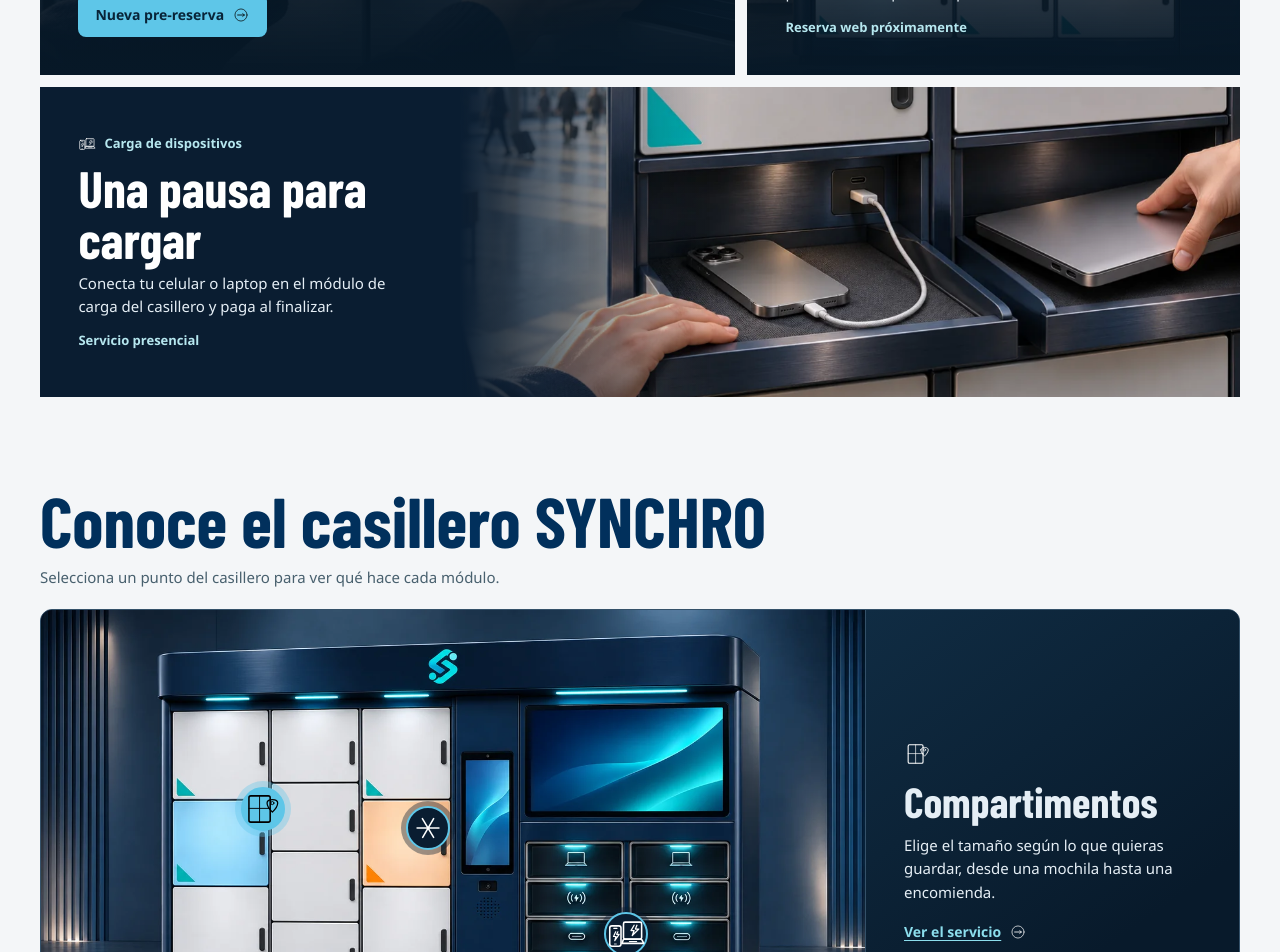
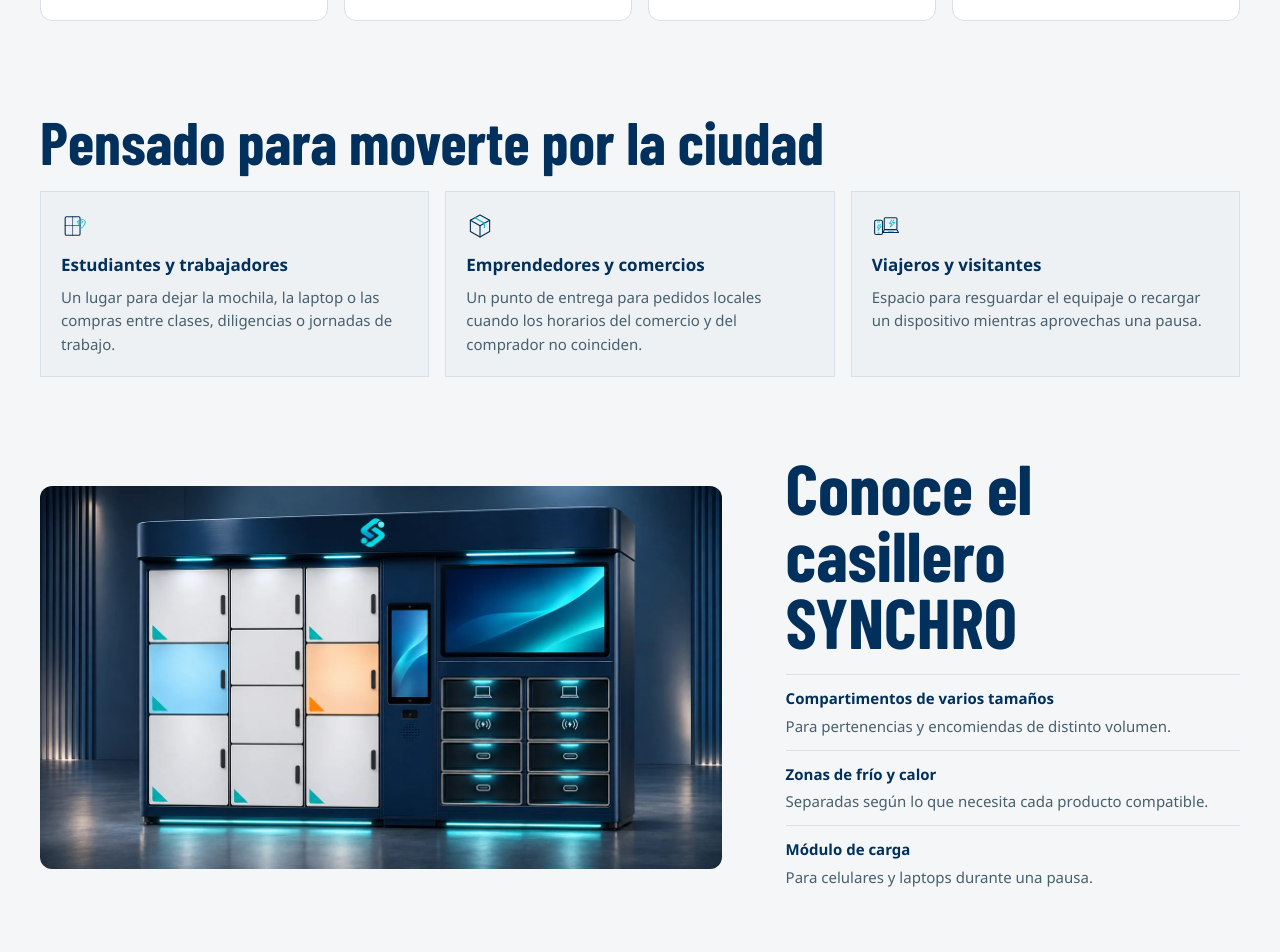
Before and after one commit to Bjosue95/SYNCHRO, a Vue app in the folder frontend/usuarios-app/: page / in a window 1280 px wide. Shown: the part 1580-2532 px from the top of the page. Built offline with nearby package versions, Linux system fonts and the light colour scheme; no server answers.

Commit message:
Alinea la portada al informe y las referencias de SYNCHRO

```diff
--- a/frontend/usuarios-app/src/styles/portada.css
+++ b/frontend/usuarios-app/src/styles/portada.css
@@ -115,74 +115,51 @@
 .guia-encomiendas p, .historia-synchro p { color: var(--text-muted); }
 .escenas-servicio {
   display: grid;
-  grid-template-columns: repeat(12, minmax(0, 1fr));
-  gap: 12px;
+  grid-template-columns: repeat(4, minmax(0, 1fr));
+  gap: 16px;
 }
 .escena-servicio {
-  position: relative;
-  isolation: isolate;
   display: grid;
-  align-items: end;
+  grid-template-rows: auto 1fr;
   min-width: 0;
-  min-height: 310px;
-  grid-column: span 5;
   overflow: hidden;
-  background: #0a1d31;
-  color: #fff;
+  border: 1px solid var(--border);
+  border-radius: var(--radius-panel);
+  background: var(--surface);
+  transition: border-color 180ms var(--ease-ui);
 }
-.escena-servicio:first-child { grid-column: span 7; grid-row: span 2; }
-.escena-servicio:last-child {
-  grid-column: 1 / -1;
-  grid-template-columns: minmax(0, .7fr) minmax(0, 1.3fr);
-  align-items: center;
+.escena-servicio:hover { border-color: var(--ring); }
+.foto-servicio { margin: 0; overflow: hidden; background: #0a1d31; aspect-ratio: 16/11; }
+.foto-servicio img {
+  display: block;
+  width: 100%;
+  height: 100%;
+  object-fit: cover;
+  transition: transform 420ms var(--ease-ui);
 }
-.foto-servicio { position: absolute; inset: 0; z-index: -1; margin: 0; overflow: hidden; }
-.foto-servicio img { display: block; width: 100%; height: 100%; object-fit: cover; }
-.foto-servicio::after {
-  position: absolute;
-  inset: 0;
-  content: "";
-  background: linear-gradient(0deg, #071827 0%, #071827c9 30%, #0718270a 82%);
-  pointer-events: none;
-}
-.escena-servicio:first-child .foto-servicio img { object-position: 56% center; }
-.escena-servicio:last-child .foto-servicio { grid-column: 2; grid-row: 1; }
-.escena-servicio:last-child .foto-servicio::after { background: linear-gradient(90deg, #0a1d31, transparent 32%); }
-.escena-servicio:last-child .ficha-servicio { grid-column: 1; grid-row: 1; }
-.escena-servicio.escena-visible .foto-servicio { animation: abrir-escena 870ms var(--ease-ui) both; }
-@keyframes abrir-escena {
-  from { clip-path: inset(0 95% 0 0); }
-  to { clip-path: inset(0); }
-}
-@supports (animation-timeline: view()) {
-  .foto-servicio img {
-    animation: recorrer-foto linear both;
-    animation-timeline: view();
-    animation-range: entry 0% exit 100%;
-  }
-  @keyframes recorrer-foto {
-    from { transform: scale(1.13) translateY(5%); }
-    to { transform: scale(1.13) translateY(-5%); }
-  }
-}
-.ficha-servicio { max-width: 52ch; padding: clamp(20px, 3vw, 40px) clamp(20px, 3vw, 40px); }
+.escena-servicio:hover .foto-servicio img { transform: scale(1.045); }
+.escena-servicio.escena-visible .foto-servicio img { animation: abrir-escena 620ms var(--ease-ui); }
+@keyframes abrir-escena { from { opacity: .62; transform: scale(1.065); } }
+.ficha-servicio { display: flex; flex-direction: column; align-items: start; padding: 20px; }
 .ficha-servicio .nombre-servicio {
   display: flex;
   align-items: center;
   gap: 8px;
-  margin: 0 0 8px;
-  color: #b6e7ef;
+  margin: 0 0 12px;
+  color: var(--accent-text);
   font-size: 13px;
   font-weight: 600;
 }
-.nombre-servicio .icono-ui { filter: brightness(0) invert(1); }
-.ficha-servicio h3 { margin: 0; font: 700 clamp(32px, 4vw, 53px)/1 var(--tipografia-cartel); }
-.escena-servicio:first-child h3 { font-size: clamp(42px, 5vw, 72px); }
-.ficha-servicio p { margin: 8px 0 0; color: #e5eef5; }
-.ficha-servicio .boton { margin-top: 16px; color: #082438; background: var(--brand-sky); }
-.ficha-servicio .boton:hover { background: #b3ecf5; }
-.ficha-servicio .boton .icono-ui { filter: brightness(0); }
-.ficha-servicio .servicio-estado { margin-top: 12px; color: #b6e7ef; font-size: 13px; font-weight: 600; }
+.ficha-servicio h3 { margin: 0; color: var(--text-strong); font: 700 clamp(29px, 3vw, 44px)/1 var(--tipografia-cartel); }
+.ficha-servicio p { margin: 12px 0 20px; color: var(--text-muted); }
+.ficha-servicio .boton { margin-top: auto; }
+.ficha-servicio .servicio-estado { margin: auto 0 0; color: var(--accent-text); font-size: 13px; font-weight: 600; }
+.casos-synchro { padding-bottom: clamp(44px, 6vw, 80px); }
+.casos-synchro h2 { margin: 0 0 20px; color: var(--text-strong); font: 700 clamp(34px, 5vw, 60px)/1 var(--tipografia-cartel); }
+.casos-rejilla, .historia-proposito { display: grid; grid-template-columns: repeat(3, minmax(0, 1fr)); gap: 16px; }
+.casos-rejilla article, .historia-proposito article { padding: 20px; background: var(--surface-soft); border: 1px solid var(--border); }
+.casos-rejilla h3, .historia-proposito h3 { margin: 12px 0 0; color: var(--text-strong); font-size: 17px; }
+.casos-rejilla p, .historia-proposito p { margin: 8px 0 0; color: var(--text-muted); }
 
 .banda-encomiendas { padding-block: 48px; background: var(--surface); border-block: 1px solid var(--border); }
 .guia-encomiendas {
@@ -212,61 +189,21 @@
   font: 500 15px var(--font-ref);
 }
 .pasos-guia span { color: var(--text-muted); font-size: 14px; }
-.modelo-synchro { padding-bottom: clamp(48px, 7vw, 88px); }
-.modelo-descripcion { margin-bottom: 20px; }
-.modelo-descripcion p { margin: 12px 0 0; color: var(--text-muted); }
-.modelo-interactivo {
+.modelo-synchro {
   display: grid;
-  grid-template-columns: minmax(0, 2.2fr) minmax(238px, 1fr);
-  overflow: hidden;
-  border-radius: var(--radius-panel);
-  background: #0a1d31;
-  border: 1px solid #345169;
+  grid-template-columns: minmax(0, 1.2fr) minmax(0, .8fr);
+  align-items: center;
+  gap: clamp(24px, 5vw, 72px);
+  padding-bottom: clamp(48px, 7vw, 88px);
 }
-.modelo-imagen { position: relative; margin: 0; align-self: center; }
+.modelo-imagen { margin: 0; overflow: hidden; background: #0a1d31; border-radius: var(--radius-panel); }
 .modelo-imagen img { display: block; width: 100%; height: auto; }
-.modelo-puntos { position: absolute; inset: 0; }
-.modelo-punto {
-  position: absolute;
-  inset: var(--punto-y) auto auto var(--punto-x);
-  display: grid;
-  place-items: center;
-  width: 44px;
-  height: 44px;
-  padding: 0;
-  transform: translate(-50%, -50%);
-  border: 2px solid var(--brand-sky);
-  border-radius: 50%;
-  background: #0a1d31;
-  box-shadow: 0 0 0 5px #0a1d3166;
-  transition: background-color 180ms var(--ease-ui), box-shadow 180ms var(--ease-ui);
-}
-.modelo-punto .icono-ui { filter: brightness(0) invert(1); }
-.modelo-punto:hover, .modelo-punto[aria-pressed="true"] {
-  background: var(--brand-sky);
-  box-shadow: 0 0 0 6px #5ec6e85c;
-}
-.modelo-punto:hover .icono-ui, .modelo-punto[aria-pressed="true"] .icono-ui { filter: brightness(0); }
-.modelo-punto:focus-visible { outline-color: #fff; outline-offset: 5px; }
-.modelo-detalle {
-  display: grid;
-  align-items: center;
-  min-height: 228px;
-  padding: clamp(20px, 3vw, 40px);
-  border-inline-start: 1px solid #345169;
-  background: linear-gradient(145deg, #102c43, #081a2b 70%);
-  color: #e5eef5;
-  --accent-text: #8cdeed;
-  --text-strong: #fff;
-  --ring: #8cdeed;
-}
-.modelo-ficha > .icono-ui, .modelo-ficha a .icono-ui { filter: brightness(0) invert(1); }
-.modelo-ficha h3 { margin: 12px 0 0; font: 700 clamp(29px, 3.3vw, 46px)/1 var(--tipografia-cartel); }
-.modelo-ficha p { margin: 12px 0 16px; }
-.modulo-enter-active, .modulo-leave-active { transition: opacity 160ms var(--ease-ui), transform 160ms var(--ease-ui); }
-.modulo-enter-from { opacity: 0; transform: translateX(8px); }
-.modulo-leave-to { opacity: 0; transform: translateX(-8px); }
-.modelo-synchro.escena-visible .modelo-interactivo { animation: entrada-portada 620ms var(--ease-ui) both; }
+.modelo-synchro.escena-visible .modelo-imagen img { animation: abrir-escena 820ms var(--ease-ui); }
+.modelo-partes { margin: 20px 0 0; }
+.modelo-partes > div { padding: 12px 0; border-top: 1px solid var(--border); }
+.modelo-partes dt { color: var(--text-strong); font-weight: 600; }
+.modelo-partes dd { margin: 4px 0 0; color: var(--text-muted); }
+.historia-proposito { grid-template-columns: repeat(2, minmax(0, 1fr)); margin-top: 24px; }
 .historia-synchro { padding-block: clamp(48px, 6vw, 72px); }
 .historia-texto { max-width: 72ch; }
 .historia-intro { font-size: 17px; }
@@ -312,8 +249,7 @@
 @media (max-width: 900px) {
   .montaje-portada { grid-template-columns: minmax(0, .92fr) minmax(0, 1.08fr); }
   .portada h1 { font-size: clamp(54px, 8.8vw, 88px); }
-  .escena-servicio:first-child { grid-column: span 6; }
-  .escena-servicio { grid-column: span 6; }
+  .escenas-servicio { grid-template-columns: repeat(2, minmax(0, 1fr)); }
 }
 @media (max-width: 760px) {
   .cabecera-landing .header-publico {
@@ -325,7 +261,7 @@
   .sitio-secciones { order: 3; grid-column: 1 / -1; justify-content: space-between; gap: 8px; }
   .sitio-secciones a { font-size: 13px; }
   .inicio-servicios section[id], .escena-servicio { scroll-margin-block-start: 36px; }
-  .montaje-portada, .guia-encomiendas, .modelo-interactivo, .preguntas-synchro { grid-template-columns: minmax(0, 1fr); }
+  .montaje-portada, .guia-encomiendas, .modelo-synchro, .preguntas-synchro { grid-template-columns: minmax(0, 1fr); }
   .portada { padding-block: 32px; }
   .portada-escena { padding: 0 12px 12px 0; }
   .portada-contexto { margin-bottom: 8px; }
@@ -333,20 +269,11 @@
   .portada-intro { margin-top: 16px; }
   .portada-modelo { min-height: 0; aspect-ratio: 1.35; }
   .acceso-modelo { position: relative; inset: auto; margin: -12px 8px 0 auto; }
+  .casos-rejilla, .historia-proposito { grid-template-columns: minmax(0, 1fr); }
+  .historia-synchro { padding-block-start: 48px; }
+}
+@media (max-width: 550px) {
   .escenas-servicio { grid-template-columns: minmax(0, 1fr); }
-  .escena-servicio, .escena-servicio:first-child, .escena-servicio:last-child {
-    grid-column: 1;
-    grid-row: auto;
-    grid-template-columns: minmax(0, 1fr);
-    min-height: 370px;
-    align-items: end;
-  }
-  .escena-servicio:last-child .foto-servicio { grid-column: 1; }
-  .escena-servicio:last-child .foto-servicio::after {
-    background: linear-gradient(0deg, #071827 0%, #071827d4 32%, #07182708 80%);
-  }
-  .historia-synchro { padding-block-start: 48px; }
-  .modelo-detalle { border-inline-start: 0; border-top: 1px solid #345169; }
 }
 @media (max-width: 380px) {
   .portada h1 { font-size: 49px; }
@@ -355,8 +282,8 @@
 }
 @media (prefers-reduced-motion: reduce) {
   .portada-texto, .portada-modelo, .portada-modelo > img, .acceso-modelo,
-  .foto-servicio img, .escena-servicio.escena-visible .foto-servicio,
-  .modelo-synchro.escena-visible .modelo-interactivo, .preguntas-lista details[open] p { animation: none; }
+  .escena-servicio.escena-visible .foto-servicio img,
+  .modelo-synchro.escena-visible .modelo-imagen img, .preguntas-lista details[open] p { animation: none; }
 }
 
 .banda-encomiendas {
@@ -379,5 +306,5 @@
 .pasos-guia li { padding-block: 16px; }
 .pasos-guia li::before { font: 700 28px/1 var(--tipografia-cartel); }
 @media (prefers-reduced-motion: reduce) {
-  .modulo-enter-active, .modulo-leave-active { transition: none; }
+  .escena-servicio:hover .foto-servicio img { transform: none; }
 }
--- a/frontend/usuarios-app/src/views/InicioView.vue
+++ b/frontend/usuarios-app/src/views/InicioView.vue
@@ -1,5 +1,5 @@
 <script setup>
-import { computed, onMounted, onUnmounted, ref } from "vue";
+import { onMounted, onUnmounted, ref } from "vue";
 import { RouterLink } from "vue-router";
 import AppIcon from "../components/ui/AppIcon.vue";
 import modeloMultiple from "../assets/multiple.webp";
@@ -38,16 +38,11 @@ const servicios = [
     estado: "Servicio presencial"
   }
 ];
-const modulos = [
-  { id: "guardar", nombre: "Compartimentos", icono: "casillero", x: "27%", y: "43%",
-    detalle: "Elige el tamaño según lo que quieras guardar, desde una mochila hasta una encomienda.", servicio: "#pertenencias" },
-  { id: "termico", nombre: "Frío y calor", icono: "temperatura", x: "47%", y: "47%",
-    detalle: "Las zonas térmicas están separadas para resguardar productos compatibles con frío o calor.", servicio: "#temperatura" },
-  { id: "recargar", nombre: "Módulo de carga", icono: "carga", x: "71%", y: "70%",
-    detalle: "Conecta tu celular o laptop durante una pausa desde el módulo de carga presencial.", servicio: "#carga" }
+const usos = [
+  { icono: "casillero", titulo: "Estudiantes y trabajadores", descripcion: "Un lugar para dejar la mochila, la laptop o las compras entre clases, diligencias o jornadas de trabajo." },
+  { icono: "encomienda", titulo: "Emprendedores y comercios", descripcion: "Un punto de entrega para pedidos locales cuando los horarios del comercio y del comprador no coinciden." },
+  { icono: "carga", titulo: "Viajeros y visitantes", descripcion: "Espacio para resguardar el equipaje o recargar un dispositivo mientras aprovechas una pausa." }
 ];
-const moduloActivo = ref(modulos[0].id);
-const modulo = computed(() => modulos.find(item => item.id === moduloActivo.value));
 const preguntas = [
   {
     pregunta: "¿Qué puedo gestionar desde la web?",
@@ -92,7 +87,7 @@ onUnmounted(() => observador?.disconnect());
           <p class="portada-contexto">SYNCHRO · Comayagua</p>
           <h1 id="titulo-portada">Casilleros inteligentes <span>para tu día</span></h1>
           <p class="portada-intro">
-            Guarda tus pertenencias, usa un compartimento con control de temperatura o recarga tus dispositivos. Desde tu cuenta puedes crear y consultar pre-reservas de encomiendas.
+            Guarda tus pertenencias, usa un compartimento con control de temperatura o recarga tus dispositivos. En el portal ya puedes crear y consultar pre-reservas de encomiendas.
           </p>
           <div class="botones-portada">
             <a href="#servicios" class="boton boton-portada">Explorar servicios <span aria-hidden="true">↓</span></a>
@@ -118,7 +113,7 @@ onUnmounted(() => observador?.disconnect());
     <section id="servicios" class="contenedor bloque-servicios" aria-labelledby="titulo-servicios">
       <header class="cabecera-servicios">
         <p class="rotulo-seccion">Nuestros servicios</p>
-        <h2 id="titulo-servicios">Del bolso al paquete</h2>
+        <h2 id="titulo-servicios">Cuatro soluciones en un casillero</h2>
       </header>
 
       <div class="escenas-servicio">
@@ -140,34 +135,29 @@ onUnmounted(() => observador?.disconnect());
       </div>
     </section>
 
+    <section class="contenedor casos-synchro" aria-labelledby="titulo-casos">
+      <h2 id="titulo-casos">Pensado para moverte por la ciudad</h2>
+      <div class="casos-rejilla">
+        <article v-for="uso in usos" :key="uso.titulo">
+          <AppIcon :nombre="uso.icono" :tamano="28"/>
+          <h3>{{ uso.titulo }}</h3>
+          <p>{{ uso.descripcion }}</p>
+        </article>
+      </div>
+    </section>
+
     <section id="modelo-synchro" class="contenedor modelo-synchro" aria-labelledby="titulo-modelo">
-      <header class="modelo-descripcion">
+      <figure class="modelo-imagen">
+        <img :src="modeloMultiple" width="1400" height="788" loading="lazy" decoding="async"
+          alt="Casillero SYNCHRO con compartimentos a la izquierda y módulo de carga a la derecha">
+      </figure>
+      <div class="modelo-descripcion">
         <h2 id="titulo-modelo">Conoce el casillero SYNCHRO</h2>
-        <p>Selecciona un punto del casillero para ver qué hace cada módulo.</p>
-      </header>
-      <div class="modelo-interactivo">
-        <figure class="modelo-imagen">
-          <img :src="modeloMultiple" width="1400" height="788" loading="lazy" decoding="async"
-            alt="Casillero SYNCHRO con compartimentos a la izquierda y módulo de carga a la derecha">
-          <div class="modelo-puntos" role="group" aria-label="Módulos del casillero">
-            <button v-for="item in modulos" :key="item.id" type="button" class="modelo-punto"
-              :style="{ '--punto-x': item.x, '--punto-y': item.y }"
-              :aria-label="item.nombre" :aria-pressed="moduloActivo === item.id"
-              aria-controls="detalle-modulo" @click="moduloActivo = item.id">
-              <AppIcon :nombre="item.icono" :tamano="20"/>
-            </button>
-          </div>
-        </figure>
-        <div id="detalle-modulo" class="modelo-detalle" aria-live="polite">
-          <Transition name="modulo" mode="out-in">
-            <div :key="modulo.id" class="modelo-ficha">
-              <AppIcon :nombre="modulo.icono" :tamano="28"/>
-              <h3>{{ modulo.nombre }}</h3>
-              <p>{{ modulo.detalle }}</p>
-              <a :href="modulo.servicio" class="enlace-texto">Ver el servicio <AppIcon nombre="flecha"/></a>
-            </div>
-          </Transition>
-        </div>
+        <dl class="modelo-partes">
+          <div><dt>Compartimentos de varios tamaños</dt><dd>Para pertenencias y encomiendas de distinto volumen.</dd></div>
+          <div><dt>Zonas de frío y calor</dt><dd>Separadas según lo que necesita cada producto compatible.</dd></div>
+          <div><dt>Módulo de carga</dt><dd>Para celulares y laptops durante una pausa.</dd></div>
+        </dl>
       </div>
     </section>
 
@@ -204,6 +194,16 @@ onUnmounted(() => observador?.disconnect());
           Diseñamos casilleros inteligentes que reúnen esos servicios en un mismo lugar.
         </p>
       </div>
+      <div class="historia-proposito">
+        <article>
+          <h3>Misión</h3>
+          <p>Optimizar el tiempo y la movilidad de las personas y los negocios mediante casilleros inteligentes automatizados para el resguardo de pertenencias, la gestión de encomiendas y la carga de dispositivos electrónicos, integrando tecnología innovadora, seguridad y espacios con temperatura controlada, con un compromiso de accesibilidad e inclusión que contribuya al bienestar de la comunidad.</p>
+        </article>
+        <article>
+          <h3>Visión</h3>
+          <p>Convertirnos en un emprendimiento tecnológico hondureño reconocido por transformar la manera en que las personas y los negocios acceden a servicios de almacenamiento y gestión autónoma, mediante una red de casilleros inteligentes que promueva la innovación, la seguridad y la accesibilidad, contribuyendo al desarrollo de comunidades más conectadas.</p>
+        </article>
+      </div>
     </section>
 
     <section id="preguntas" class="contenedor preguntas-synchro" aria-labelledby="titulo-preguntas">
```
